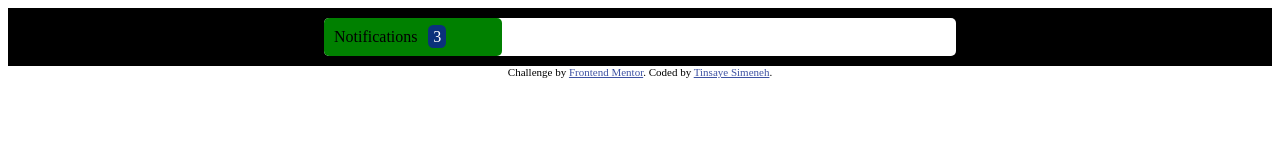
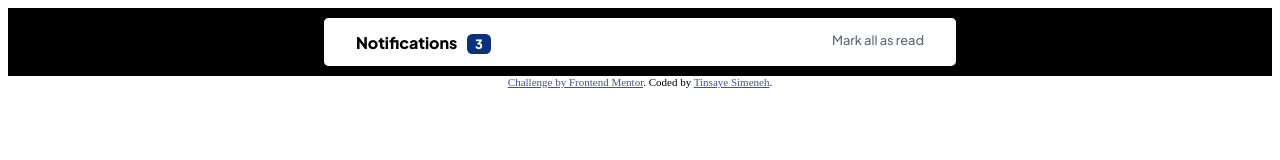
Before and after one commit to tinsaye-simeneh/Frontend-Mentor-notification_page, a plain HTML site: page index.html in a window 1280 px wide. Drawn offline with Linux system fonts and the light colour scheme.

Commit message:
first row style done

```diff
--- a/index.css
+++ b/index.css
@@ -26,14 +26,31 @@
 .badge{
     background-color: hsl(219, 85%, 26%);
     color: #fff;
-    padding: .2125rem .325rem .2125rem .325rem;
+    padding: .1rem .525rem .15rem .525rem;
     margin-left: .4rem;
+    font-size: .8rem;
     border-radius: .325rem;
 }
-.col-4{
+@font-face {
+    font-family: Plus Jakarta Sans;
+    src: url(./assets/fonts/PlusJakartaSans-VariableFont_wght.ttf);
+  }
+.col-6{
     height: 100%;
-    width: 25%;
-    background-color: green;
+    width: 50%;
+    background-color: white;
+    color: #000;
     border-radius: .3125rem;
-    padding: .625rem;
+    padding: .85rem 2rem .85rem 2rem;
+    font-size: 1rem;
+    font-weight: 800;
+    font-family: 'Plus Jakarta Sans', sans-serif;
 }
+.col-6 a{
+    float: right;
+    font-size: 0.8rem;
+    font-weight: 500;
+    color: hsl(219, 12%, 42%);
+    text-decoration: none;
+    font-family: 'Plus Jakarta Sans', sans-serif;
+}
--- a/index.html
+++ b/index.html
@@ -1,28 +1,37 @@
 <!DOCTYPE html>
 <html lang="en">
   <head>
-  <meta charset="UTF-8">
-  <meta name="viewport" content="width=device-width, initial-scale=1.0"> <!-- displays site properly based on user's device -->
+    <meta charset="UTF-8" />
+    <meta name="viewport" content="width=device-width, initial-scale=1.0" />
+    <!-- displays site properly based on user's device -->
 
-  <link rel="icon" type="image/png" sizes="32x32" href="./images/favicon-32x32.png">
-  <link rel="stylesheet" href="./index.css">
+    <link
+      rel="icon"
+      type="image/png"
+      sizes="32x32"
+      href="./images/favicon-32x32.png"
+    />
+    <link rel="stylesheet" href="./index.css" />
 
     <title>Frontend Mentor | Notifications page</title>
   </head>
   <body>
     <div class="container">
       <div class="row">
-      <div class="col-4">
-      Notifications <span class="badge">3</span>
-    </div>
+        <div class="col-6">Notifications <span class="badge">3</span></div>
+        <div class="col-6"><a href="#">Mark all as read</span></div>
       </div>
     </div>
 
     <div class="attribution">
       Challenge by
-    <a href="https://www.frontendmentor.io?ref=challenge" rel="noopener" target="_blank"
+      <a
+        href="https://www.frontendmentor.io?ref=challenge"
+        rel="noopener"
+        target="_blank"
         >Frontend Mentor</a
-    >. Coded by <a href="http://github.com/tinsaye-simeneh">Tinsaye Simeneh</a>.
+      >. Coded by
+      <a href="http://github.com/tinsaye-simeneh">Tinsaye Simeneh</a>.
     </div>
   </body>
 </html>
```
Lines whose indentation alone changed are shown as unchanged.
